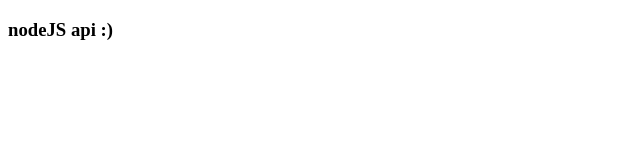
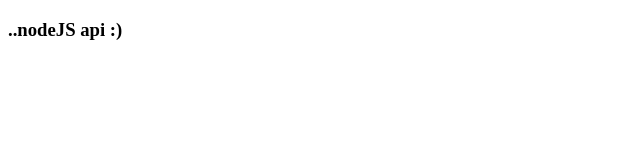
Before and after one commit to orxan07/server, a website: page public/index.html in a window 1280 px wide. Shown: the full height of the page, 0-640 px from the left. Drawn offline with Linux system fonts and the light colour scheme.

Commit message:
Update index.html

```diff
--- a/public/index.html
+++ b/public/index.html
@@ -9,6 +9,6 @@
 
 	</head>
 <body>
-<h3>nodeJS api :)</h3>
+<h3>..nodeJS api :)</h3>
 </body>
 </html>
```
